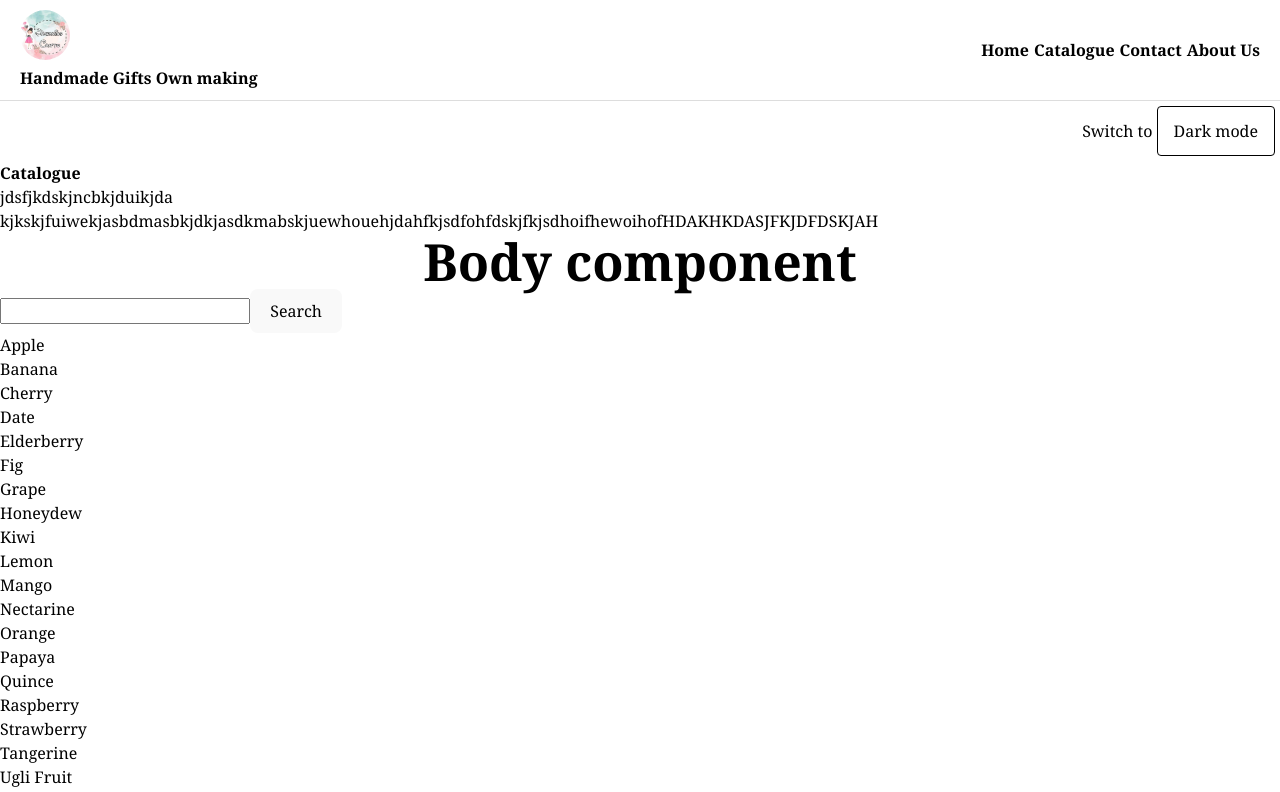
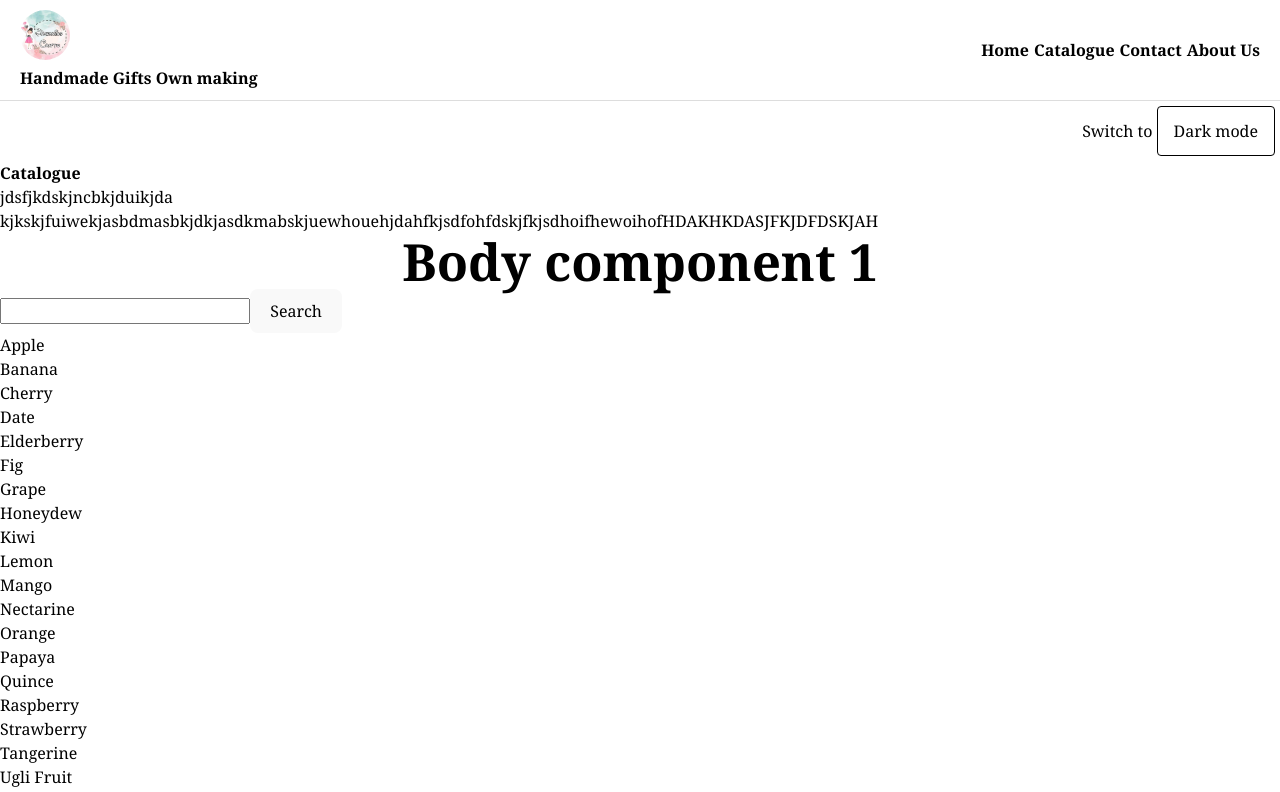
Before and after one commit to Chitresh8/Dreaming_Crafts, a React (Vite) app: page /catalogue in a window 1280 px wide. Shown: the top 792 px of the page. Built offline with nearby package versions, Linux system fonts and the light colour scheme.

Commit message:
feat(body component):added h1 tag for code push

```diff
--- a/src/components/Body/Body.jsx
+++ b/src/components/Body/Body.jsx
@@ -6,7 +6,7 @@ export const Body = () => {
 
   return (
     <div className="main-div">
-      <h1>Body component
+      <h1>Body component 1
         </h1>
     </div>
   );
```
